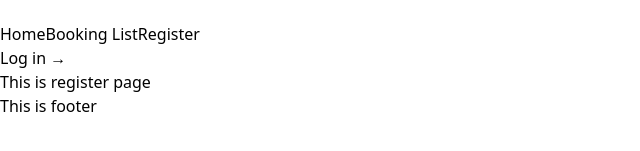
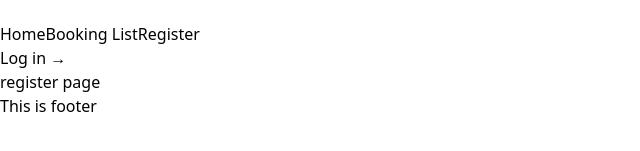
Before and after one commit to Shahadathossan01/meeting-zone_client, a React (Vite) app: page /register in a window 1280 px wide. Shown: the part 157-308 px from the top of the page, without its empty margins (0-640 px from the left). Built offline with nearby package versions, Linux system fonts and the light colour scheme.

Commit message:
update new

```diff
--- a/src/pages/Register/Register.jsx
+++ b/src/pages/Register/Register.jsx
@@ -3,7 +3,7 @@
 const Register = () => {
     return (
         <>
-            <h1>This is register page</h1>
+            <h1>register page</h1>
         </>
     );
 };
```
